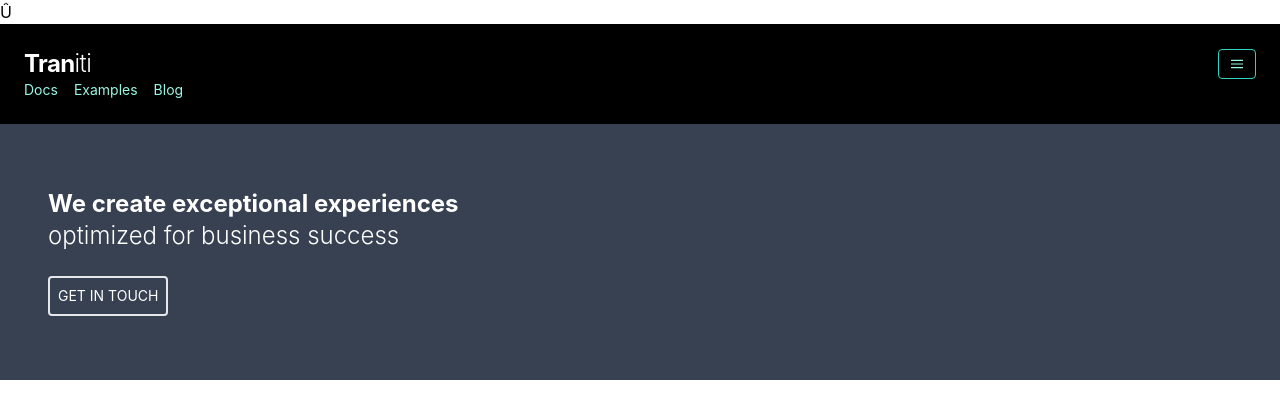
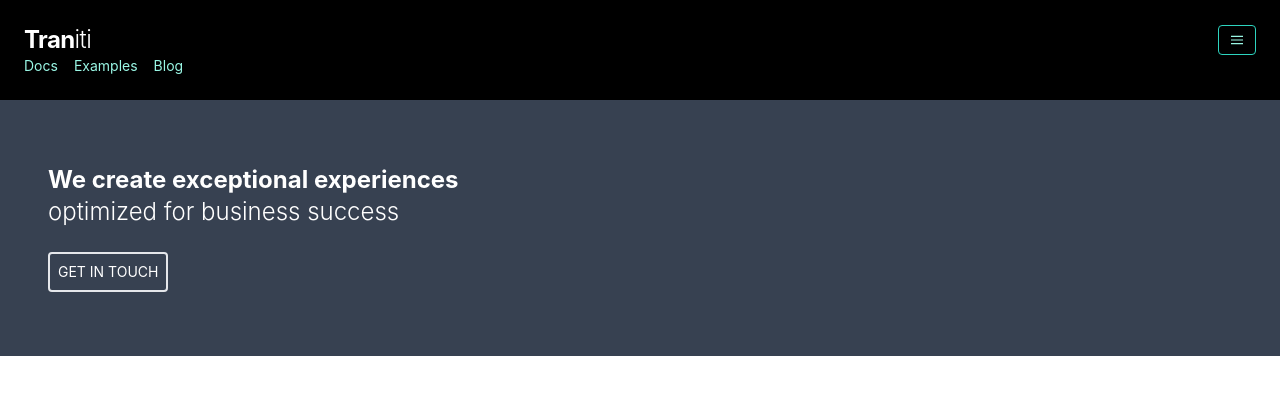
Before and after one commit to jngnandan/traniti_com, a React (Create React App) app: page / in a window 1280 px wide. Shown: the top 418 px of the page. Built offline with nearby package versions, Linux system fonts and the light colour scheme.

Commit message:
fifth commit

```diff
--- a/src/components/Comp1/index.js
+++ b/src/components/Comp1/index.js
@@ -9,7 +9,7 @@ class Comp1 extends Component {
     render() {
         const { value } = this.state
         return (
-            <div>Û
+            <div>
                 {/* Navigation */}
                 <nav className="flex items-center justify-between flex-wrap bg-black p-6">
                     <div className="flex items-center flex-shrink-0 text-white mr-6">
```
Also changed, not shown: firebase.json (added), 1 other file (tests, documents, lock files or other folders).
